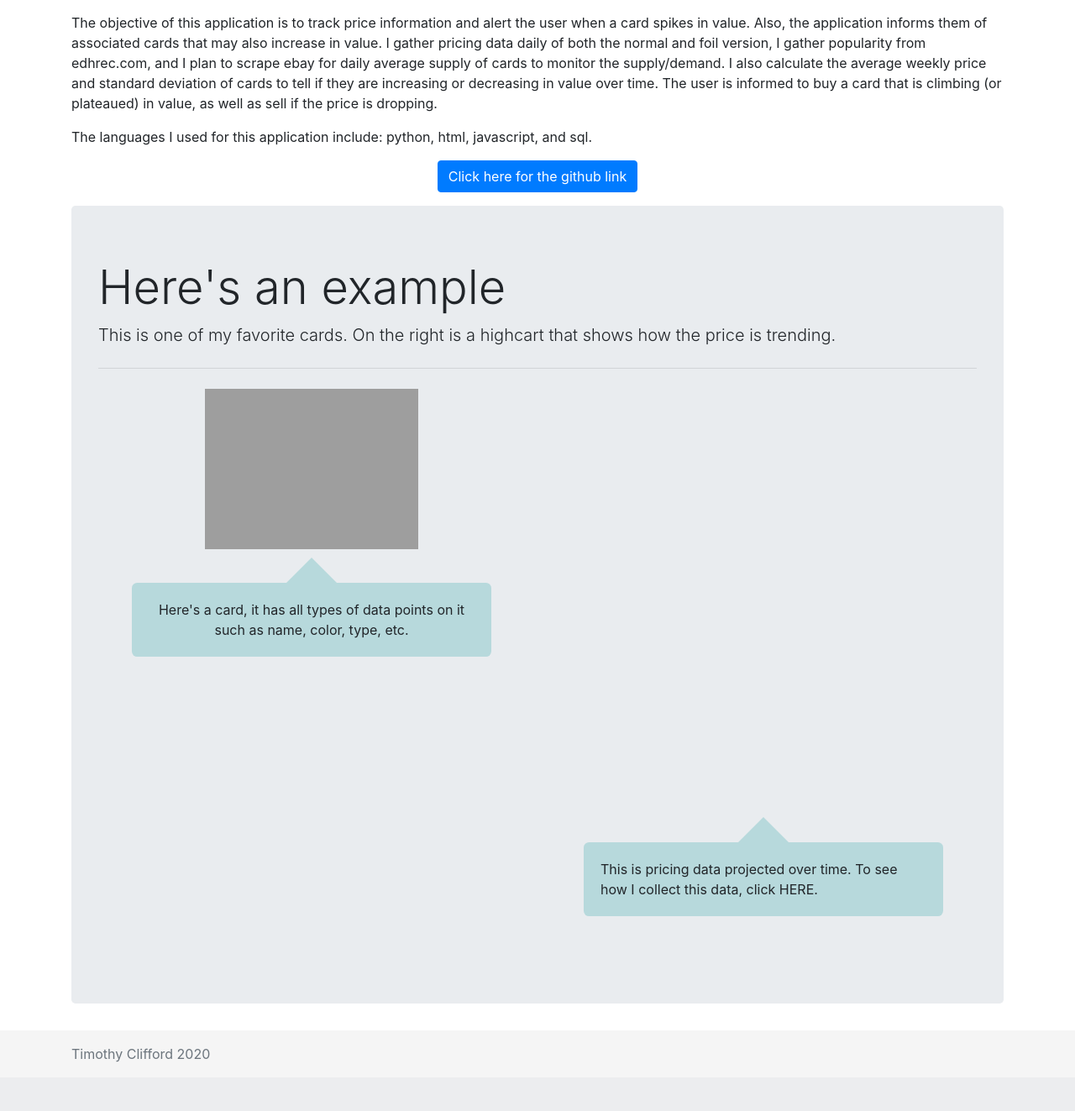
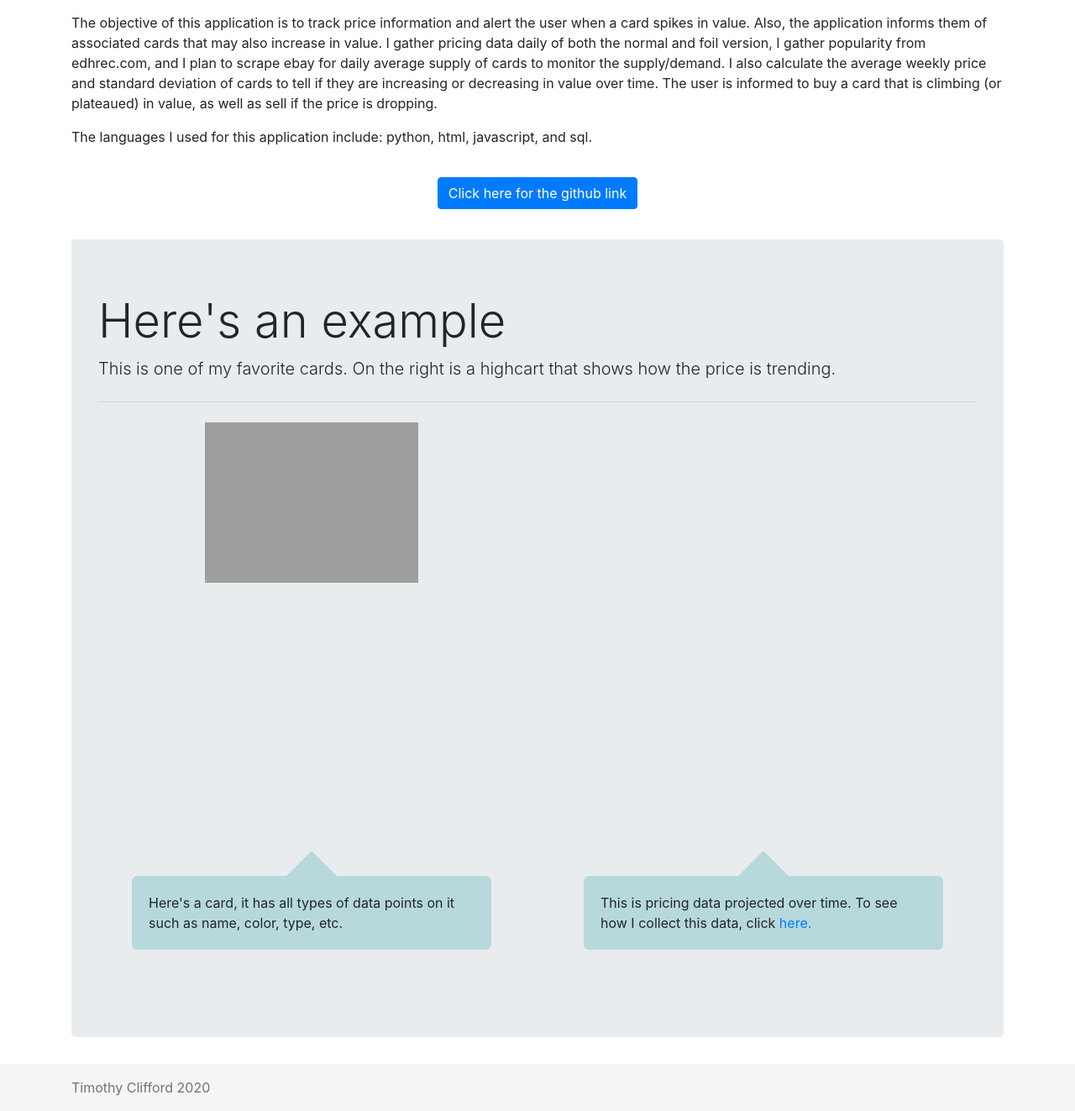
Before and after one commit to ticlifford/mimicvat, a Flask app: template templates/frontPage.html in a window 1280 px wide. Shown: the part 225-1548 px from the top of the page at 84% size. Before the commit the page ends 1490 px from the top, so only its background shows below. Run offline with Flask 2, Linux system fonts and the light colour scheme; the template is opened without the code that fills it, so the values that code supplies are empty; some libraries are stand-ins or nearby versions; grey boxes are pictures that could not be loaded.

Commit message:
bootstrap frontpage editing

```diff
--- a/templates/frontPage.html
+++ b/templates/frontPage.html
@@ -9,7 +9,7 @@ I gather pricing data daily of both the normal and foil version, I gather popula
 calculate the average weekly price and standard deviation of cards to tell if they are increasing or decreasing in value over time. The user is informed to buy a card that is climbing (or plateaued)
 in value, as well as sell if the price is dropping.</p> <p>The languages I used for this application include: python, html, javascript, and sql.
 
-<center><p><a class="btn btn-primary" href="https://github.com/ticlifford/mimicvat" role="button">Click here for the github link</a></p></center>
+<center><p><a class="btn btn-primary" style=margin:20px href="https://github.com/ticlifford/mimicvat" role="button">Click here for the github link</a></p></center>
 {% endblock %}
 
 {% block graph %}
@@ -22,7 +22,7 @@ in value, as well as sell if the price is dropping.</p> <p>The languages I used
         <div class="col-md">
             <center>
             <p><img src={{imageUrl}} class="center-block" alt="card image goes here" width=50%></p>
-            <div class="speech-bubble">Here's a card, it has all types of data points on it such as name, color, type, etc.</div>
+
             </center>
         </div>
 
@@ -37,7 +37,15 @@ in value, as well as sell if the price is dropping.</p> <p>The languages I used
                 var yAxis = {{ yAxis|safe }}
                 var chart = {{ chart|safe }}
             </script>
-            <div class="speech-bubble">This is pricing data projected over time. To see how I collect this data, click HERE.</div>
+
+        </div>
+    </div>
+    <div class="row justify-content-around">
+        <div class="col-md">
+            <div class="speech-bubble">Here's a card, it has all types of data points on it such as name, color, type, etc.</div>
+        </div>
+        <div class="col-md">
+            <div class="speech-bubble">This is pricing data projected over time. To see how I collect this data, click <a href="/sets">here.</a></div>
         </div>
     </div>
 
```
